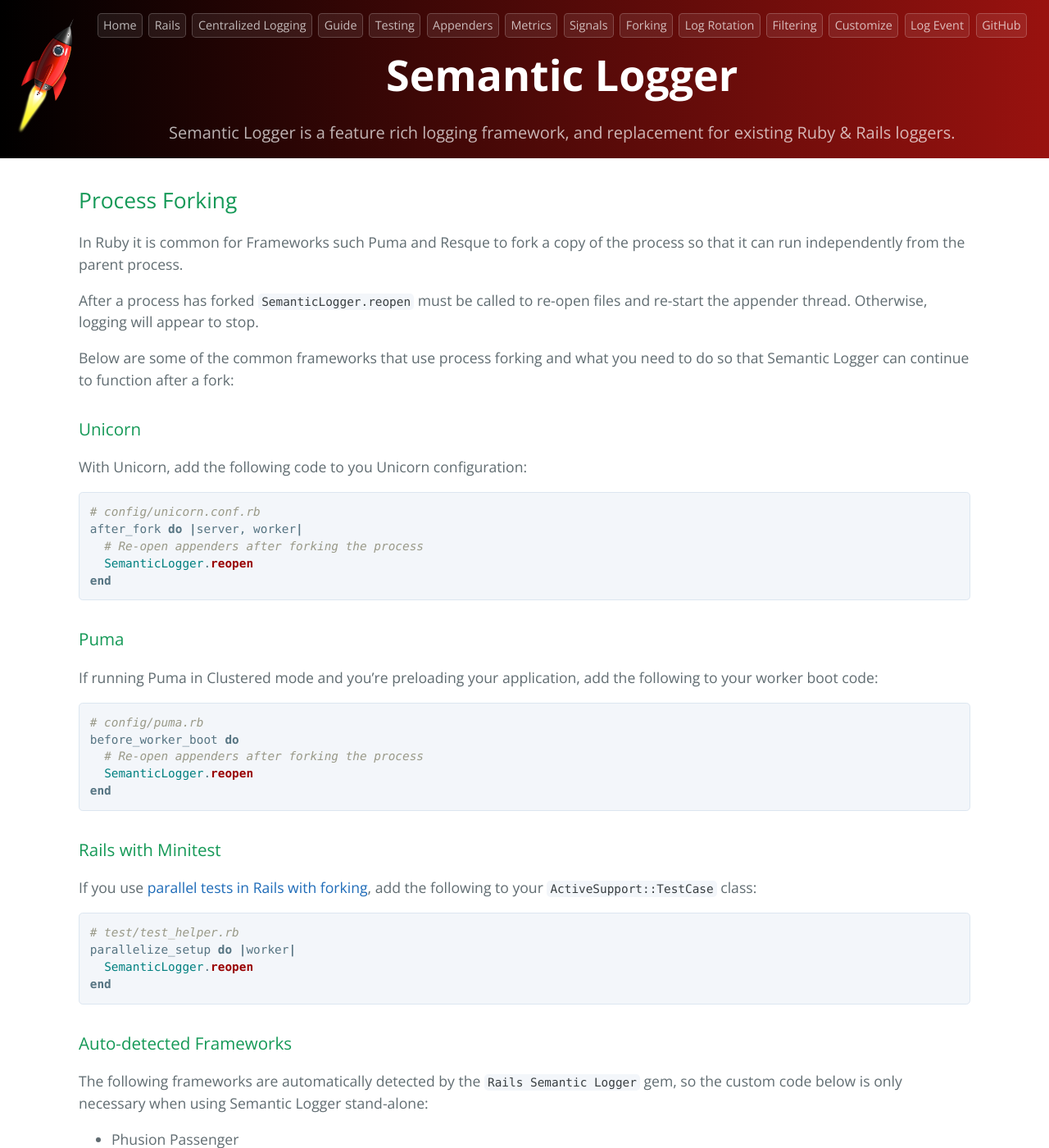
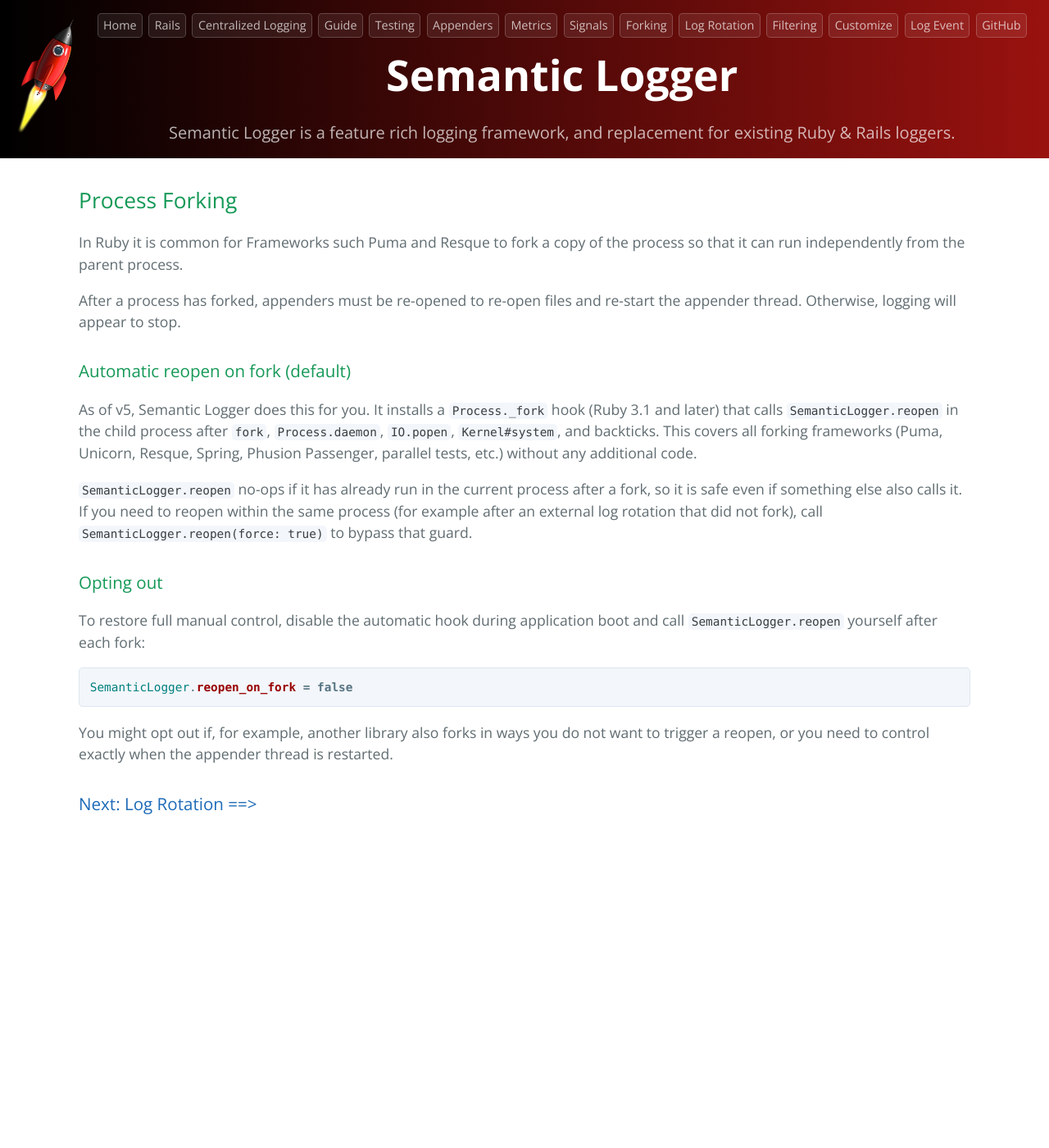
Before and after one commit to reidmorrison/semantic_logger, a Jekyll site: the page built from docs/forking.md, in a window 1280 px wide and 1400 px high. Shown: the whole window at 82% size. Built offline with Jekyll 4.4.1, drawn with Linux system fonts in a browser that asks for light colours; our own code applies the rules of GitHub Pages for plain Markdown files; some of the changed text lies outside the part shown.

Commit message:
Automatically reopen appenders on fork by default (#338)
Semantic Logger now installs a Process._fork hook (Ruby 3.1+) at load time
that calls SemanticLogger.reopen in the child process after fork,
Process.daemon, IO.popen, system, and backticks. This removes the need for
framework specific after_fork hooks (Puma, Unicorn, Resque, Spring, etc.).

- Enabled by default; opt out with `SemanticLogger.reopen_on_fork = false`.
- The reopen is gated on the child (Process._fork returns 0 in the child and
  the child pid in the parent) so the parent's queue and worker thread are
  left intact. Process.daemon is overridden separately since it does not
  route through _fork (ruby-lang #18911).
- reopen is now guarded to run only once per process so a leftover framework
  after_fork hook does not reopen a second time; pass `force: true` to bypass
  the guard (e.g. reopening file handles after an external log rotation).
- Skipped on platforms without Process._fork (e.g. JRuby), which cannot fork.

This is a breaking change targeted at v5: bump version to 5.0.0, document the
upgrade (and recommend removing manual reopen calls) in README, and update the
forking docs and CLAUDE.md. The Ruby 3.2 minimum is also formalized for v5.

Co-Authored-By: Claude Opus 4.8 <noreply@anthropic.com>

```diff
--- a/docs/forking.md
+++ b/docs/forking.md
@@ -7,78 +7,33 @@ layout: default
 In Ruby it is common for Frameworks such Puma and Resque to fork a copy of the
 process so that it can run independently from the parent process.
 
-After a process has forked `SemanticLogger.reopen` must be called to re-open
-files and re-start the appender thread. Otherwise, logging will appear to stop.
+After a process has forked, appenders must be re-opened to re-open files and
+re-start the appender thread. Otherwise, logging will appear to stop.
 
-Below are some of the common frameworks that use process forking and what you need
-to do so that Semantic Logger can continue to function after a fork:
+### Automatic reopen on fork (default)
 
-### Unicorn
+As of v5, Semantic Logger does this for you. It installs a `Process._fork` hook
+(Ruby 3.1 and later) that calls `SemanticLogger.reopen` in the child process after
+`fork`, `Process.daemon`, `IO.popen`, `Kernel#system`, and backticks. This covers
+all forking frameworks (Puma, Unicorn, Resque, Spring, Phusion Passenger, parallel
+tests, etc.) without any additional code.
 
-With Unicorn, add the following code to you Unicorn configuration:
+`SemanticLogger.reopen` no-ops if it has already run in the current process after a
+fork, so it is safe even if something else also calls it. If you need to reopen
+within the same process (for example after an external log rotation that did not
+fork), call `SemanticLogger.reopen(force: true)` to bypass that guard.
+
+### Opting out
+
+To restore full manual control, disable the automatic hook during application boot
+and call `SemanticLogger.reopen` yourself after each fork:
 
 ~~~ruby
-# config/unicorn.conf.rb
-after_fork do |server, worker|
-  # Re-open appenders after forking the process
-  SemanticLogger.reopen
-end
+SemanticLogger.reopen_on_fork = false
 ~~~
 
-### Puma
-
-If running Puma in Clustered mode and you're preloading your application,
-add the following to your worker boot code:
-
-~~~ruby
-# config/puma.rb
-before_worker_boot do
-  # Re-open appenders after forking the process
-  SemanticLogger.reopen
-end
-~~~
-
-### Rails with Minitest
-
-If you use [parallel tests in Rails with forking](https://guides.rubyonrails.org/testing.html#parallel-testing-with-processes), add the following to your `ActiveSupport::TestCase` class:
-
-~~~ruby
-# test/test_helper.rb
-parallelize_setup do |worker|
-  SemanticLogger.reopen
-end
-~~~
-
-### Auto-detected Frameworks
-
-The following frameworks are automatically detected by the `Rails Semantic Logger` gem,
-so the custom code below is only necessary when using Semantic Logger stand-alone:
-
-- Phusion Passenger
-- Resque
-- Spring
-
-Add the following code only if Rails Semantic Logger gem is not being used and
-you are using these frameworks:
-
-~~~ruby
-# Passenger provides the :starting_worker_process event for executing
-# code after it has forked, so we use that and reconnect immediately.
-if defined?(PhusionPassenger)
-  PhusionPassenger.on_event(:starting_worker_process) do |forked|
-    SemanticLogger.reopen if forked
-  end
-end
-
-# Re-open appenders after Resque has forked a worker
-if defined?(Resque)
-  Resque.after_fork { |job| ::SemanticLogger.reopen }
-end
-
-# Re-open appenders after Spring has forked a process
-if defined?(Spring)
-  Spring.after_fork { |job| ::SemanticLogger.reopen }
-end
-~~~
+You might opt out if, for example, another library also forks in ways you do not
+want to trigger a reopen, or you need to control exactly when the appender thread
+is restarted.
 
 ### [Next: Log Rotation ==>](log_rotation.html)
--- a/lib/semantic_logger/version.rb
+++ b/lib/semantic_logger/version.rb
@@ -1,3 +1,3 @@
 module SemanticLogger
-  VERSION = "4.18.0".freeze
+  VERSION = "5.0.0".freeze
 end
```
Also changed, not shown: CLAUDE.md (+3 -3 lines), lib/semantic_logger.rb (+8 -0 lines), lib/semantic_logger/core_ext/process.rb (added, +34 -0 lines), lib/semantic_logger/semantic_logger.rb (+32 -3 lines), test/core_ext/process_test.rb (added, +148 -0 lines), test/semantic_logger_test.rb (+3 -0 lines), README.md.
